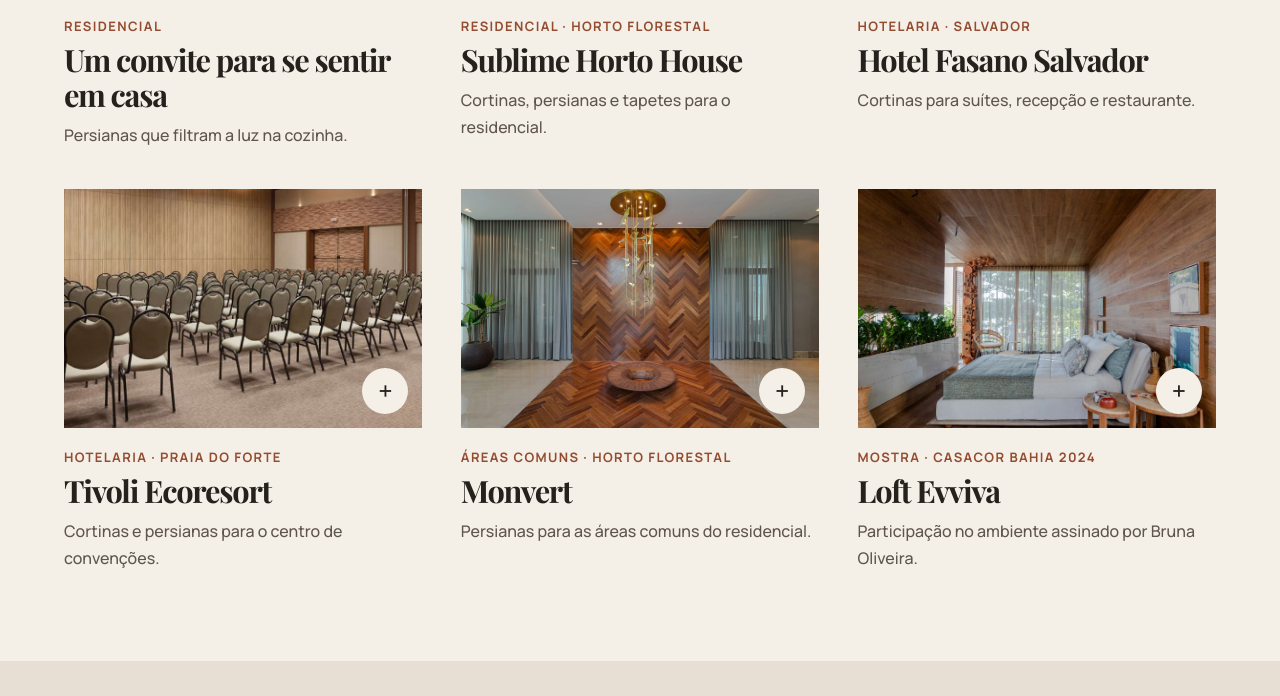
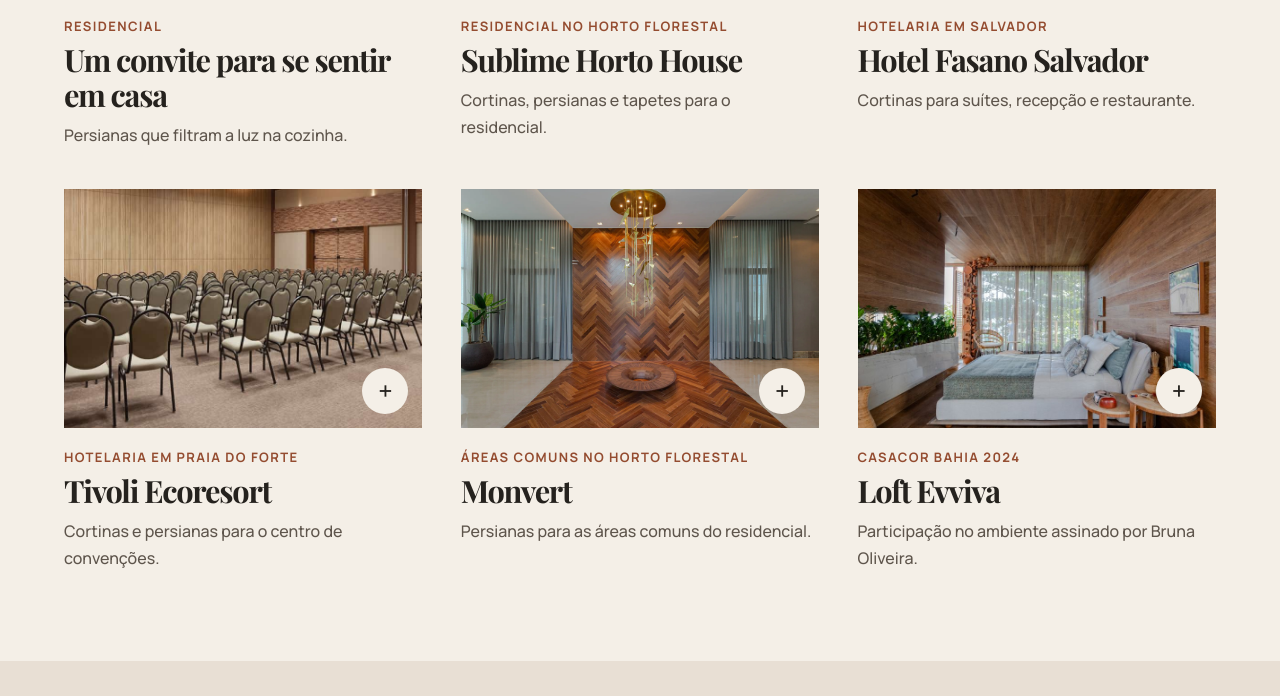
Before and after one commit to arthurcunha88/triadee-prototipo, a website: page dist/index.html in a window 1280 px wide. Shown: the part 1264-1960 px from the top of the page. Drawn offline with Linux system fonts and the light colour scheme.

Commit message:
Simplifica os separadores dos textos do site

```diff
--- a/dist/index.html
+++ b/dist/index.html
@@ -3,7 +3,7 @@
 <head>
 <meta charset="utf-8"><meta name="viewport" content="width=device-width, initial-scale=1">
 <meta name="theme-color" content="#f4efe7"><meta name="description" content="Cortinas, persianas e tapetes para residências e projetos corporativos. Conheça os projetos da Tríadee e visite o showroom em Salvador.">
-<title>Tríadee — Design em cada detalhe</title>
+<title>Tríadee | Design em cada detalhe</title>
 <link rel="stylesheet" href="style.css"><script defer src="app.js"></script>
 </head>
 <body>
@@ -17,7 +17,7 @@
 <main id="conteudo">
   <section class="hero" id="inicio" aria-labelledby="titulo">
     <div class="hero-copy">
-      <p class="label">Design de interiores · Salvador, BA</p>
+      <p class="label">Design de interiores em Salvador</p>
       <h1 id="titulo">O conforto <br><span>se <em>desenha.</em></span></h1>
       <p class="hero-intro">Cortinas, persianas e tapetes para sua casa, empresa ou projeto de arquitetura.</p>
       <a class="button primary" href="#projetos">Explore os projetos <svg aria-hidden="true" viewBox="0 0 24 24" fill="none" stroke="currentColor" stroke-width="1.7" stroke-linecap="round" stroke-linejoin="round"><path d="M12 4v15m-6-6 6 6 6-6"/></svg></a>
@@ -42,28 +42,28 @@
       </article>
       <article class="case">
         <a class="case-photo" href="https://www.bahianoticias.com.br/bnhall/noticia/11235-grupo-prima-reune-arquitetos-no-sublime-horto-house-e-destaca-parceria-com-marcas-de-alto-padrao-confira-fotos" data-case="sublime" aria-label="Conhecer o projeto Sublime Horto House" target="_blank" rel="noopener noreferrer"><img src="assets/case-sublime.jpg" alt="Salão de festas do Sublime Horto House" width="960" height="640" loading="lazy"><span class="round-icon" aria-hidden="true">+</span></a>
-        <div class="case-text"><p class="label">Residencial · Horto Florestal</p><h3>Sublime Horto House</h3><p>Cortinas, persianas e tapetes para o residencial.</p></div>
-        <template id="case-sublime"><p class="label">Residencial · Horto Florestal</p><h3 id="case-title">Sublime Horto House</h3><p>A Tríadee forneceu cortinas, persianas e tapetes para o empreendimento do Grupo Prima no Horto Florestal. A parceria foi apresentada a arquitetos durante uma visita aos ambientes do residencial.</p><a class="text-link" href="https://www.bahianoticias.com.br/bnhall/noticia/11235-grupo-prima-reune-arquitetos-no-sublime-horto-house-e-destaca-parceria-com-marcas-de-alto-padrao-confira-fotos" target="_blank" rel="noopener noreferrer">Ver matéria no BN Hall ↗</a><small>Perspectiva do salão de festas · Grupo Prima</small></template>
+        <div class="case-text"><p class="label">Residencial no Horto Florestal</p><h3>Sublime Horto House</h3><p>Cortinas, persianas e tapetes para o residencial.</p></div>
+        <template id="case-sublime"><p class="label">Residencial no Horto Florestal</p><h3 id="case-title">Sublime Horto House</h3><p>A Tríadee forneceu cortinas, persianas e tapetes para o empreendimento do Grupo Prima no Horto Florestal. A parceria foi apresentada a arquitetos durante uma visita aos ambientes do residencial.</p><a class="text-link" href="https://www.bahianoticias.com.br/bnhall/noticia/11235-grupo-prima-reune-arquitetos-no-sublime-horto-house-e-destaca-parceria-com-marcas-de-alto-padrao-confira-fotos" target="_blank" rel="noopener noreferrer">Ver matéria no BN Hall ↗</a><small>Perspectiva do salão de festas (Grupo Prima)</small></template>
       </article>
       <article class="case">
         <a class="case-photo" href="https://aloalobahia.com/notas/triadee-e-artenele-promovem-evento-no-rooftop-do-hotel-fasano" data-case="fasano" aria-label="Conhecer o projeto Hotel Fasano Salvador" target="_blank" rel="noopener noreferrer"><img src="assets/case-fasano.jpg" alt="Restaurante Gero no Hotel Fasano Salvador" width="960" height="640" loading="lazy"><span class="round-icon" aria-hidden="true">+</span></a>
-        <div class="case-text"><p class="label">Hotelaria · Salvador</p><h3>Hotel Fasano Salvador</h3><p>Cortinas para suítes, recepção e restaurante.</p></div>
-        <template id="case-fasano"><p class="label">Hotelaria · Salvador</p><h3 id="case-title">Hotel Fasano Salvador</h3><p>No hotel da Praça Castro Alves, a Tríadee forneceu as cortinas das suítes, da recepção e do restaurante, além dos toldos motorizados do terraço.</p><a class="text-link" href="https://aloalobahia.com/notas/triadee-e-artenele-promovem-evento-no-rooftop-do-hotel-fasano" target="_blank" rel="noopener noreferrer">Ver matéria no Alô Alô Bahia ↗</a><small>Foto: acervo Fasano</small></template>
+        <div class="case-text"><p class="label">Hotelaria em Salvador</p><h3>Hotel Fasano Salvador</h3><p>Cortinas para suítes, recepção e restaurante.</p></div>
+        <template id="case-fasano"><p class="label">Hotelaria em Salvador</p><h3 id="case-title">Hotel Fasano Salvador</h3><p>No hotel da Praça Castro Alves, a Tríadee forneceu as cortinas das suítes, da recepção e do restaurante, além dos toldos motorizados do terraço.</p><a class="text-link" href="https://aloalobahia.com/notas/triadee-e-artenele-promovem-evento-no-rooftop-do-hotel-fasano" target="_blank" rel="noopener noreferrer">Ver matéria no Alô Alô Bahia ↗</a><small>Foto: acervo Fasano</small></template>
       </article>
       <article class="case">
         <a class="case-photo" href="https://aloalobahia.com/notas/triadee-apresenta-conheca-o-novo-centro-de-convencoes-do-tivoli-ecoresort-praia-do-forte" data-case="tivoli" aria-label="Conhecer o projeto Tivoli Ecoresort" target="_blank" rel="noopener noreferrer"><img src="assets/case-tivoli.jpg" alt="Ambiente do Tivoli Ecoresort Praia do Forte" width="960" height="640" loading="lazy"><span class="round-icon" aria-hidden="true">+</span></a>
-        <div class="case-text"><p class="label">Hotelaria · Praia do Forte</p><h3>Tivoli Ecoresort</h3><p>Cortinas e persianas para o centro de convenções.</p></div>
-        <template id="case-tivoli"><p class="label">Hotelaria · Praia do Forte</p><h3 id="case-title">Tivoli Ecoresort</h3><p>A Tríadee forneceu cortinas e persianas para o centro de convenções projetado por Sidney Quintela. O spa e 120 quartos do resort também receberam cortinas da empresa.</p><a class="text-link" href="https://aloalobahia.com/notas/triadee-apresenta-conheca-o-novo-centro-de-convencoes-do-tivoli-ecoresort-praia-do-forte" target="_blank" rel="noopener noreferrer">Ver matéria no Alô Alô Bahia ↗</a><small>Foto: Tivoli Hotels</small></template>
+        <div class="case-text"><p class="label">Hotelaria em Praia do Forte</p><h3>Tivoli Ecoresort</h3><p>Cortinas e persianas para o centro de convenções.</p></div>
+        <template id="case-tivoli"><p class="label">Hotelaria em Praia do Forte</p><h3 id="case-title">Tivoli Ecoresort</h3><p>A Tríadee forneceu cortinas e persianas para o centro de convenções projetado por Sidney Quintela. O spa e 120 quartos do resort também receberam cortinas da empresa.</p><a class="text-link" href="https://aloalobahia.com/notas/triadee-apresenta-conheca-o-novo-centro-de-convencoes-do-tivoli-ecoresort-praia-do-forte" target="_blank" rel="noopener noreferrer">Ver matéria no Alô Alô Bahia ↗</a><small>Foto: Tivoli Hotels</small></template>
       </article>
       <article class="case">
         <a class="case-photo" href="https://www.bahianoticias.com.br/bnhall/noticia/2922-comandada-por-leo-james-e-fabiolla-martins-triadee-marca-presenca-nos-projetos-residenciais-e-hoteleiros" data-case="monvert" aria-label="Conhecer o projeto Monvert" target="_blank" rel="noopener noreferrer"><img src="assets/case-monvert.webp" alt="Área comum do residencial Monvert" width="960" height="640" loading="lazy"><span class="round-icon" aria-hidden="true">+</span></a>
-        <div class="case-text"><p class="label">Áreas comuns · Horto Florestal</p><h3>Monvert</h3><p>Persianas para as áreas comuns do residencial.</p></div>
-        <template id="case-monvert"><p class="label">Áreas comuns · Horto Florestal</p><h3 id="case-title">Monvert</h3><p>A Tríadee forneceu persianas para as áreas comuns do Monvert, empreendimento da OR no Horto Florestal, em Salvador.</p><a class="text-link" href="https://www.bahianoticias.com.br/bnhall/noticia/2922-comandada-por-leo-james-e-fabiolla-martins-triadee-marca-presenca-nos-projetos-residenciais-e-hoteleiros" target="_blank" rel="noopener noreferrer">Ver matéria no BN Hall ↗</a><small>Foto: OR</small></template>
+        <div class="case-text"><p class="label">Áreas comuns no Horto Florestal</p><h3>Monvert</h3><p>Persianas para as áreas comuns do residencial.</p></div>
+        <template id="case-monvert"><p class="label">Áreas comuns no Horto Florestal</p><h3 id="case-title">Monvert</h3><p>A Tríadee forneceu persianas para as áreas comuns do Monvert, empreendimento da OR no Horto Florestal, em Salvador.</p><a class="text-link" href="https://www.bahianoticias.com.br/bnhall/noticia/2922-comandada-por-leo-james-e-fabiolla-martins-triadee-marca-presenca-nos-projetos-residenciais-e-hoteleiros" target="_blank" rel="noopener noreferrer">Ver matéria no BN Hall ↗</a><small>Foto: OR</small></template>
       </article>
       <article class="case">
         <a class="case-photo" href="https://www.janelascasacor.com/wp-content/uploads/2024/10/REDUZIDO-ANUARIO-DIGITAL-CASACOR-BAHIA-2024.pdf" data-case="loft" aria-label="Conhecer o projeto Loft Evviva" target="_blank" rel="noopener noreferrer"><img src="assets/case-loft.jpg" alt="Interior do Loft Evviva na CASACOR Bahia" width="960" height="640" loading="lazy"><span class="round-icon" aria-hidden="true">+</span></a>
-        <div class="case-text"><p class="label">Mostra · CASACOR Bahia 2024</p><h3>Loft Evviva</h3><p>Participação no ambiente assinado por Bruna Oliveira.</p></div>
-        <template id="case-loft"><p class="label">Mostra · CASACOR Bahia 2024</p><h3 id="case-title">Loft Evviva</h3><p>O anuário da CASACOR Bahia lista a Tríadee entre as marcas que colaboraram no Loft Evviva. O projeto de Bruna Oliveira combina áreas sociais e íntimas, com texturas suaves e um aquário que divide os ambientes.</p><a class="text-link" href="https://www.janelascasacor.com/wp-content/uploads/2024/10/REDUZIDO-ANUARIO-DIGITAL-CASACOR-BAHIA-2024.pdf" target="_blank" rel="noopener noreferrer">Ver anuário da CASACOR ↗</a><small>Foto: Xico Diniz / Revista USE</small></template>
+        <div class="case-text"><p class="label">CASACOR Bahia 2024</p><h3>Loft Evviva</h3><p>Participação no ambiente assinado por Bruna Oliveira.</p></div>
+        <template id="case-loft"><p class="label">CASACOR Bahia 2024</p><h3 id="case-title">Loft Evviva</h3><p>O anuário da CASACOR Bahia lista a Tríadee entre as marcas que colaboraram no Loft Evviva. O projeto de Bruna Oliveira combina áreas sociais e íntimas, com texturas suaves e um aquário que divide os ambientes.</p><a class="text-link" href="https://www.janelascasacor.com/wp-content/uploads/2024/10/REDUZIDO-ANUARIO-DIGITAL-CASACOR-BAHIA-2024.pdf" target="_blank" rel="noopener noreferrer">Ver anuário da CASACOR ↗</a><small>Foto: Xico Diniz / Revista USE</small></template>
       </article>
     </div>
     <dialog id="case-dialog" class="case-dialog" aria-labelledby="case-title">
@@ -90,7 +90,7 @@
   </section>
   <section class="showroom" id="showroom" aria-labelledby="showroom-titulo">
     <img src="assets/showroom.jpg" alt="Mostruário e espaços de atendimento no showroom da Tríadee" width="960" height="720" loading="lazy">
-    <div class="showroom-copy"><p class="label">Caminho das Árvores · Salvador</p><h2 id="showroom-titulo">Escolha de perto.</h2><p>Experimente a passagem da luz e o toque dos materiais na loja.</p><address>Alameda das Espatódeas, 71<br>Caminho das Árvores, Salvador</address><a class="text-link" href="https://www.google.com/maps/search/?api=1&amp;query=Triadee+Alameda+das+Espatodeas+71+Salvador" target="_blank" rel="noopener noreferrer">Como chegar ↗</a></div>
+    <div class="showroom-copy"><p class="label">Caminho das Árvores, Salvador</p><h2 id="showroom-titulo">Escolha de perto.</h2><p>Experimente a passagem da luz e o toque dos materiais na loja.</p><address>Alameda das Espatódeas, 71<br>Caminho das Árvores, Salvador</address><a class="text-link" href="https://www.google.com/maps/search/?api=1&amp;query=Triadee+Alameda+das+Espatodeas+71+Salvador" target="_blank" rel="noopener noreferrer">Como chegar ↗</a></div>
   </section>
   <section class="section contact" id="projeto" aria-labelledby="projeto-titulo">
     <div><p class="label">Atendimento Tríadee</p><h2 id="projeto-titulo">Vamos falar <br>do seu <em>projeto?</em></h2><p>Para sua casa, empresa ou cliente.</p></div>
@@ -112,12 +112,12 @@
     <figure class="owners"><img src="assets/leo-fabiolla.jpg" alt="Léo James e Fabíolla Martins, sócios à frente da Tríadee" width="1200" height="1600" loading="lazy"><figcaption><strong>Léo James e Fabíolla Martins</strong><p class="owners-bio">Sócios da Tríadee, Léo James e Fabíolla Martins conduzem a empresa baiana de cortinas, persianas e tapetes. Com loja em Salvador, a dupla trabalha em parceria com arquitetos e incorporadoras em projetos residenciais e de hotelaria.</p></figcaption></figure>
     <div class="footer-info">
       <a class="logo" href="#inicio" aria-label="Tríadee, início"><img src="assets/marca.svg" width="166" height="47" alt="Tríadee"></a>
-      <address>Alameda das Espatódeas, 71<br>Caminho das Árvores · Salvador, BA</address>
+      <address>Alameda das Espatódeas, 71<br>Caminho das Árvores, Salvador, BA</address>
             <a class="footer-phone" href="tel:+557133452245">(71) 3345-2245</a>
       <a class="footer-phone" href="mailto:triadee@triadee.com.br">triadee@triadee.com.br</a>
       <div class="socials"><a class="instagram" href="https://www.instagram.com/triadeeoficial/" target="_blank" rel="noopener noreferrer"><svg aria-hidden="true" viewBox="0 0 24 24" fill="none" stroke="currentColor" stroke-width="1.7" stroke-linecap="round" stroke-linejoin="round"><rect x="3" y="3" width="18" height="18" rx="5"/><circle cx="12" cy="12" r="4"/><path d="M17.5 6.5h.01"/></svg> <span>Instagram</span></a><a class="facebook" href="https://www.facebook.com/triadeeoficial/" target="_blank" rel="noopener noreferrer"><svg aria-hidden="true" viewBox="0 0 24 24" fill="none" stroke="currentColor" stroke-width="1.7" stroke-linecap="round" stroke-linejoin="round"><path fill="currentColor" stroke="none" d="M14 22v-9h3l.5-3H14V8c0-1 .3-1.7 1.8-1.7H18V3.6a21 21 0 0 0-2.6-.2C12.7 3.4 11 5 11 8v2H8v3h3v9Z"/></svg> <span>Facebook</span></a></div>
     </div>
   </div>
-  <div class="footer-bottom"><span>© 2026 Tríadee · Salvador, Bahia</span><a class="text-link" href="#inicio">Voltar ao início ↑</a></div>
+  <div class="footer-bottom"><span>© 2026 Tríadee</span><a class="text-link" href="#inicio">Voltar ao início ↑</a></div>
 </footer>
 </body></html>
```
